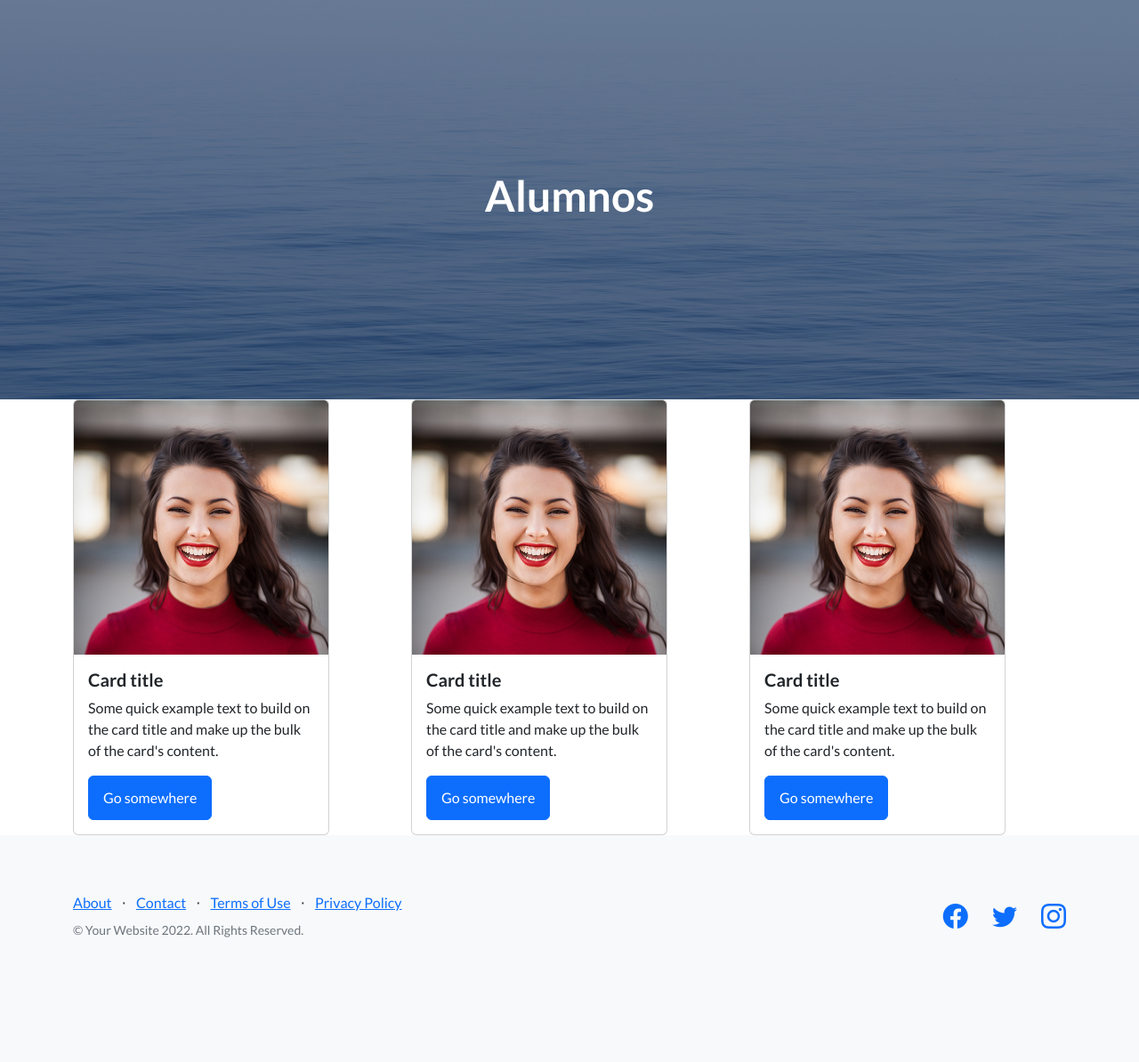
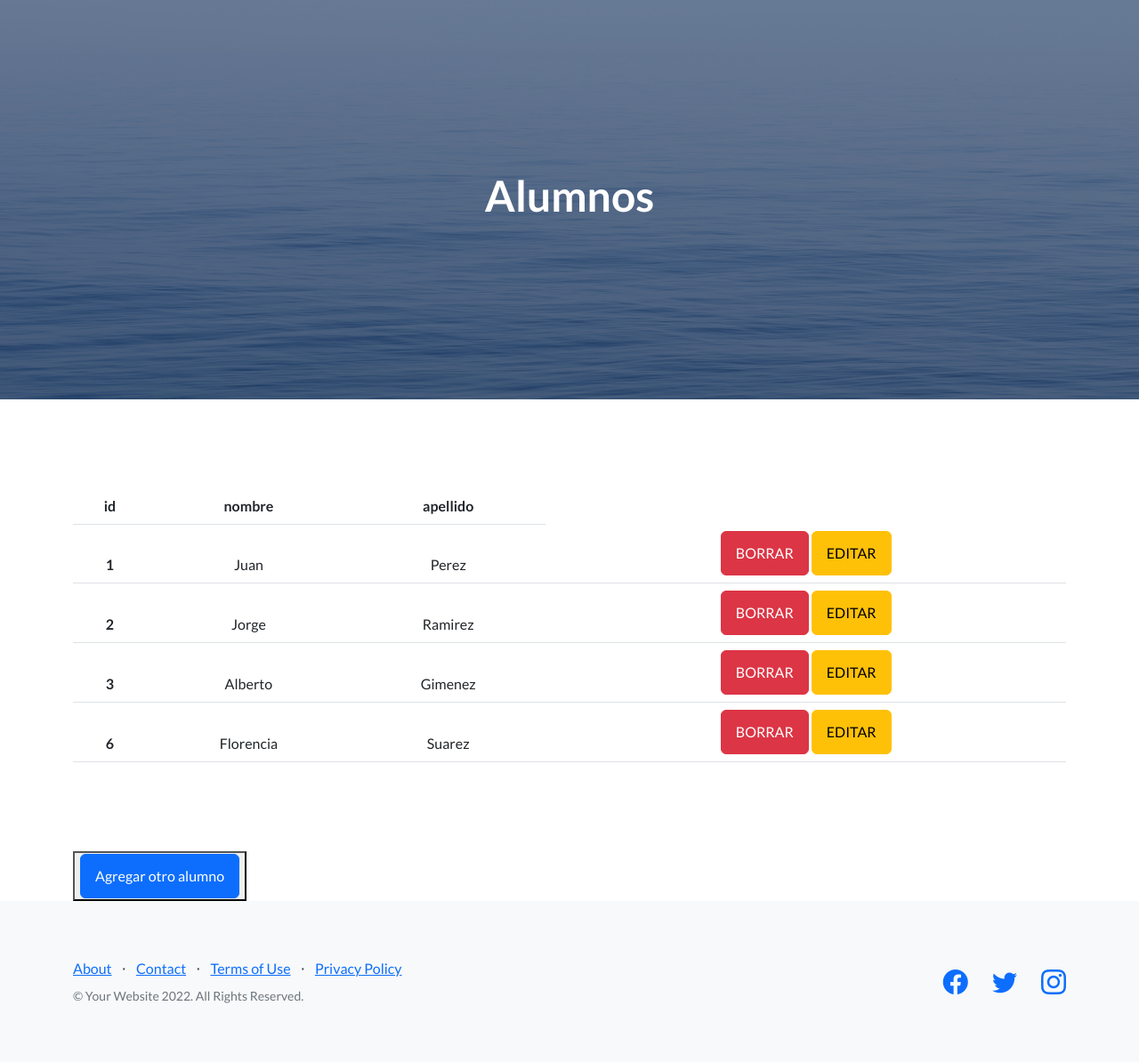
Before and after one commit to jpablob/Entrega-Final-Coder-House---Buenanueva, a Django app: page /appCoder/alumnos in a window 1280 px wide. Shown: the part 117-1311 px from the top of the page at 89% size. Before the commit the page ends 1171 px from the top, so only its background shows below. Run offline with Django 4.2, Linux system fonts and the light colour scheme; a user stored in the database is signed in; data comes from the database, SQL or seed files in the repository; both versions use the stored data as it was after the commit; tables that the repository leaves empty hold one stand-in row (values such as "Sample post"); some libraries are stand-ins or nearby versions.

Commit message:
Entrega Final CoderHouse - Buenanueva

```diff
--- a/AppCoder/admin.py
+++ b/AppCoder/admin.py
@@ -3,5 +3,7 @@ from .models import *
 
 admin.site.register(Curso)
 admin.site.register(Avatar)
+admin.site.register(Alumnos)
+admin.site.register(Profesores)
 
 # Register your models here.
--- a/AppCoder/forms.py
+++ b/AppCoder/forms.py
@@ -15,3 +15,7 @@ class UserEditForm(UserCreationForm):
         model = User
         fields = ['email', 'password1', 'password2']
         help_text = {k:"" for k in fields}
+
+class Alumnos_form(forms.Form):
+    nombre = forms.CharField(max_length=40)
+    apellido = forms.CharField(max_length=40)
--- a/AppCoder/models.py
+++ b/AppCoder/models.py
@@ -13,3 +13,11 @@ class Curso(models.Model):
 class Avatar(models.Model):
     user = models.ForeignKey(User, on_delete=models.CASCADE)
     imagen = models.ImageField(upload_to='avatares', null=True, blank=True)
+
+class Profesores(models.Model):
+    nombre = models.CharField(max_length=40)
+    apellido = models.CharField(max_length=40)
+
+class Alumnos(models.Model):
+    nombre = models.CharField(max_length=40)
+    apellido = models.CharField(max_length=40)
--- a/AppCoder/template/alumnos.html
+++ b/AppCoder/template/alumnos.html
@@ -1,60 +1,39 @@
 {% extends "padre.html" %}
 
 {% load static %}
-
-
 
 {% block seccion %}
     <h1>Alumnos</h1>
 {% endblock %}
 
-
-
 {% block contenido %}
 
+      <div class="container">
+        <table class="table table-hover" style="text-align: center; margin-top: 100px;margin-bottom: 100px;">
+            <thead>
+            <tr>
+                <th>id</th>
+                <th>nombre</th>
+                <th>apellido</th>
+            </tr>
+            {% for n in alumnos %}
+            <tr>
+                <th>{{n.id}}</th>
+                <td>{{n.nombre}}</td>
+                <td>{{n.apellido}}</td>
+                <td>
+                    {% if request.user.is_authenticated %}
+                    <a href="{% url 'eliminar_alumno'  n.id %}" class="btn btn-danger">BORRAR</a>
+                    <a href="{% url 'editar_alumno'  n.id %}" class="btn btn-warning">EDITAR</a>
+                    {% endif %}
+                </td>
+            {% endfor %}
+            </tr>
+        </table>
+        <button>
+            <a href="alta_alumno" class="btn btn-primary">Agregar otro alumno</a>
+        </button>
 
-
-
-<main>
-    <div class="container">
-        <!-- FILA 1-->
-        <div class="row">
-            <div class="col-4">
-                <div class="card" style="width: 18rem;">
-                    <img src="{% static 'app_coder/assets/img/testimonials-1.jpg' %}" class="card-img-top" alt="...">
-                    <div class="card-body">
-                      <h5 class="card-title">Card title</h5>
-                      <p class="card-text">Some quick example text to build on the card title and make up the bulk of the card's content.</p>
-                      <a href="#" class="btn btn-primary">Go somewhere</a>
-                    </div>
-                  </div>
-            </div>
-            <div class="col-4">
-                <div class="card" style="width: 18rem;">
-                    <img src="{% static 'app_coder/assets/img/testimonials-1.jpg' %}" class="card-img-top" alt="...">
-                    <div class="card-body">
-                      <h5 class="card-title">Card title</h5>
-                      <p class="card-text">Some quick example text to build on the card title and make up the bulk of the card's content.</p>
-                      <a href="#" class="btn btn-primary">Go somewhere</a>
-                    </div>
-                  </div>
-            </div>
-            <div class="col-4">
-                <div class="card" style="width: 18rem;">
-                    <img src="{% static 'app_coder/assets/img/testimonials-1.jpg' %}" class="card-img-top" alt="...">
-                    <div class="card-body">
-                      <h5 class="card-title">Card title</h5>
-                      <p class="card-text">Some quick example text to build on the card title and make up the bulk of the card's content.</p>
-                      <a href="#" class="btn btn-primary">Go somewhere</a>
-                    </div>
-                  </div>
-            </div>
-        </div>
-    </div>
-</main>
-
-
-
-
+      </div>
 
 {% endblock %}
--- a/AppCoder/urls.py
+++ b/AppCoder/urls.py
@@ -7,8 +7,7 @@ urlpatterns = [
     path("profesores" , views.profesores , name="profesores"),
     path("cursos" , views.cursos , name="cursos"),
     path("alumnos" , views.alumnos , name="alumnos" ),
-    #path("contacto" , views.contacto),
-    #path("alta_curso/<nombre>" , views.alta_curso),
+    #cursos
     path("alta_curso" , views.curso_formulario),
     path("buscar_curso" , views.buscar_curso),
     path("buscar" , views.buscar),
@@ -18,6 +17,18 @@ urlpatterns = [
     path("login",views.login_request,name="Login"),
     path("logout",LogoutView.as_view(template_name="logout.html"),name="Logout"),
     path("register",views.register,name="Register"),
-    path("editarPerfil",views.editarPerfil, name="EditarPerfil")
-
+    path("editarPerfil",views.editarPerfil, name="EditarPerfil"),
+    #alumnos
+    path("alta_alumno", views.alumno_formulario),
+    path("buscar_alumno" , views.buscar_alumno),
+    path("buscar2" , views.buscar2),
+    path("eliminar_alumno/<int:id>", views.eliminar_alumno, name="eliminar_alumno"),
+    path("editar_alumno/<int:id>" , views.editar_alumno , name="editar_alumno"),
+    path("editar_alumno" , views.editar_alumno ,name="editar_alumno")
+    #profesores
+    #path("alta_profesor",views.profesor_formulario),
+    # path("buscar_profesor" , views.buscar_profesor),
+    # path("eliminar_profesor/<int:id>", views.eliminar_profesor, name="eliminar_profesor"),
+    # path("editar_profesor/<int:id>" , views.editar , name="editar_profesor"),
+    # path("editar_profesor" , views.editar ,name="editar_profesor")
 ]
--- a/AppCoder/views.py
+++ b/AppCoder/views.py
@@ -1,8 +1,8 @@
 from django.shortcuts import render
-from AppCoder.models import Curso, Avatar
+from AppCoder.models import Curso, Avatar, Profesores, Alumnos
 from django.template import loader
 from django.http import HttpResponse
-from AppCoder.forms import Curso_form, UserEditForm
+from AppCoder.forms import Curso_form, UserEditForm, Alumnos_form
 from django.contrib.auth.forms import AuthenticationForm, UserCreationForm
 from django.contrib.auth import login, authenticate
 from django.contrib.auth.decorators import login_required
@@ -35,16 +35,26 @@ def alta_curso(request, nombre , comision):
     texto = f"Se guardo en el BD el Curso: {curso.nombre} Comision:{curso.comision}"
     return HttpResponse(texto)
 
+def alta_alumno(request, nombre , apellido):
+    alumno = Alumnos(nombre=nombre , apellido=apellido)
+    alumno.save()
+    texto = f"Se guardo en el BD el Curso: {alumno.nombre} Apellido:{alumno.apellido}"
+    return HttpResponse(texto)
+
 @login_required
 def profesores(request):
-    avatares = Avatar.objects.filter(user=request.user.id)
-    return render(request, "profesores.html", {"url":avatares[0].imagen.url})
+    print(request.user.id)
+    if request.user.id != None:
+        avatares = Avatar.objects.filter(user=request.user.id)
+        profesores = Profesores.objects.all()
+        return render(request, "profesores.html", {"url":avatares[0].imagen.url})
 
 def alumnos(request):
     print(request.user.id)
     if request.user.id != None:
         avatares = Avatar.objects.filter(user=request.user.id)
-        return render( request , "alumnos.html", {"url":avatares[0].imagen.url})
+        alumnos = Alumnos.objects.all
+        return render( request , "alumnos.html", {"alumnos":alumnos,"url":avatares[0].imagen.url})
     else:
         return render( request , "alumnos.html")
 
@@ -61,11 +71,27 @@ def curso_formulario(request):
             curso.save()
             return render( request , "formulario.html")
 
+    return render( request , "formulario.html")
 
-    return render( request , "formulario.html")
+def alumno_formulario(request):
+
+    if request.method == "POST":
+
+        mi_formulario2 = Alumnos_form( request.POST )
+
+        if mi_formulario2.is_valid():
+            datos2 = mi_formulario2.cleaned_data
+            alumno = Alumnos( nombre=datos2['nombre'] , apellido=datos2['apellido'])
+            alumno.save()
+            return render( request , "formulario2.html")
+
+    return render( request , "formulario2.html")
 
 def buscar_curso(request):
     return render( request , "buscar_curso.html")
+
+def buscar_alumno(request):
+    return render( request , "buscar_alumno.html")
 
 def buscar(request):
 
@@ -76,11 +102,26 @@ def buscar(request):
     else:
         return HttpResponse("Campo vacio")
 
+def buscar2(request):
+
+    if request.GET['nombre']:
+        nombre = request.GET['nombre']
+        alumnos = Alumnos.objects.filter(nombre__icontains = nombre)
+        return render( request, "resultado_busqueda2.html", {"alumnos": alumnos})
+    else:
+        return HttpResponse("Campo vacio")
+
 def eliminar_curso(request, id):
     curso = Curso.objects.get(id=id)
     curso.delete()
     curso=Curso.objects.all()
     return render(request, "cursos.html", {"cursos": cursos})
+
+def eliminar_alumno(request, id):
+    alumno = Alumnos.objects.get(id=id)
+    alumno.delete()
+    alumno=Alumnos.objects.all()
+    return render(request, "alumnos.html", {"alumnos": alumnos})
 
 def editar( request , id):
 
@@ -101,6 +142,29 @@ def editar( request , id):
         mi_formulario = Curso_form(initial={'nombre':curso.nombre , "comision":curso.comision})
 
     return render( request , "editar_curso.html" , {"mi_formulario":mi_formulario, "curso": curso})
+
+
+def editar_alumno( request , id):
+
+    alumno = Alumnos.objects.get(id=id)
+
+    if request.method == "POST":
+
+        mi_formulario2 = Alumnos_form( request.POST )
+        if mi_formulario2.is_valid():
+            datos2 = mi_formulario2.cleaned_data
+            alumno.nombre = datos2['nombre']
+            alumno.apellido = datos2['apellido']
+            alumno.save()
+
+            alumno = Alumnos.objects.all()
+            return render(request , "alumnos.html" , {"alumnos": alumnos})
+    else:
+        mi_formulario2 = Alumnos_form(initial={'nombre':alumno.nombre , "apellido":alumno.apellido})
+
+    return render( request , "editar_alumno.html" , {"mi_formulario2":mi_formulario2, "alumno": alumno})
+
+
 
 def login_request(request):
     if request.method == "POST":
```
Also changed, not shown: AppCoder/template/buscar_alumno.html (added, +40 -0 lines), AppCoder/template/editar_alumno.html (added, +27 -0 lines), AppCoder/template/formulario2.html (added, +27 -0 lines), AppCoder/template/resultado_busqueda2.html (added, +35 -0 lines), AppCoder/migrations/0003_alumnos_profesores.py (added), db.sqlite3.
